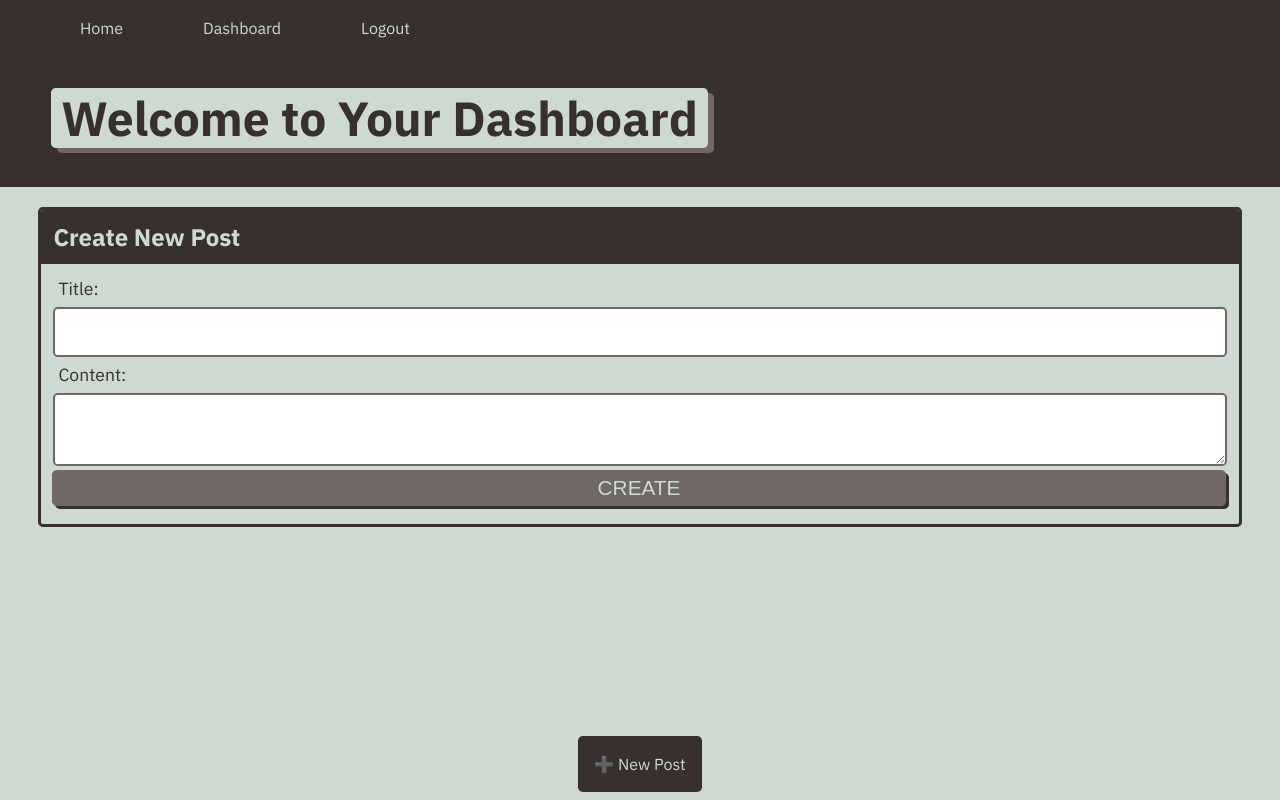
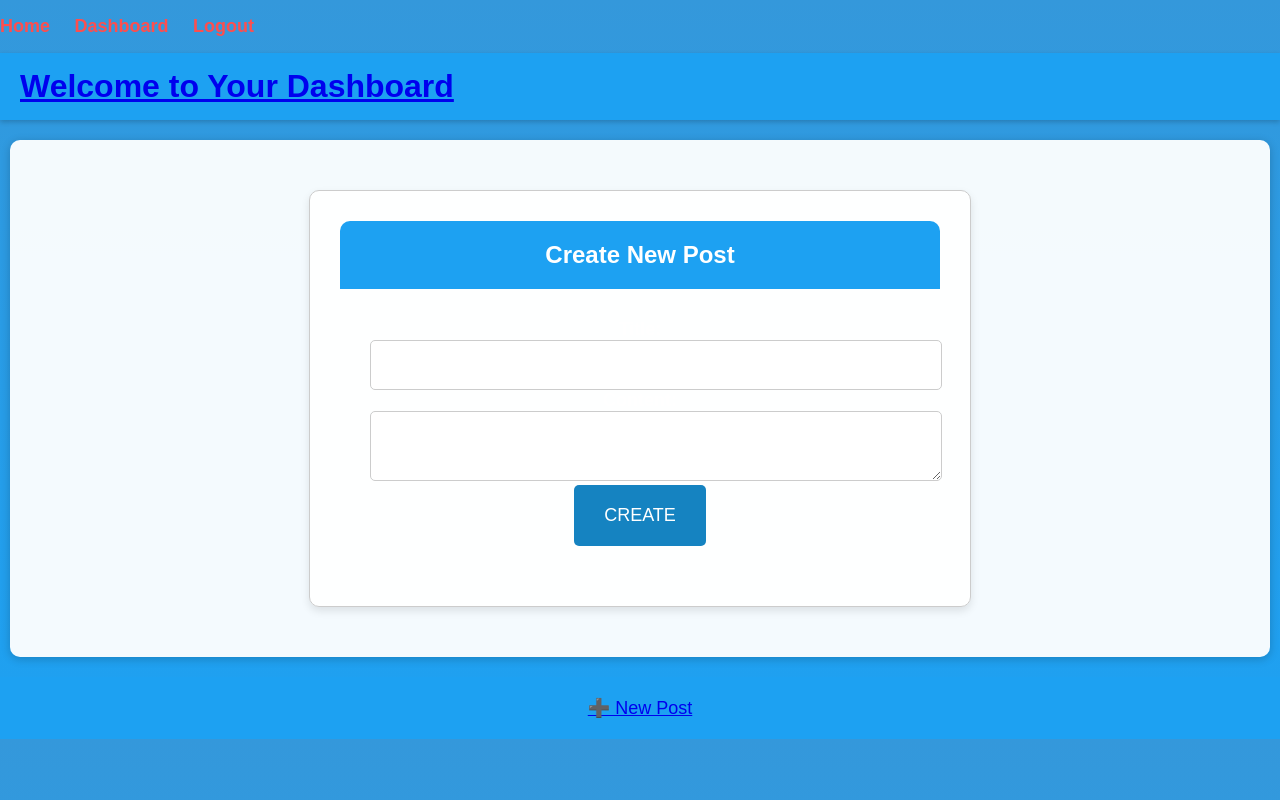
Before and after one commit to Fiqre-Ab/TechInsightsBlog, a Node server app: page /dashboard/new in a window 1280 px wide. Run offline with Node 20, Linux system fonts and the light colour scheme; a user stored in the database is signed in; some libraries are stand-ins or nearby versions.

Commit message:
Update style.css

```diff
--- a/public/css/style.css
+++ b/public/css/style.css
@@ -1,530 +1,140 @@
-:root {
-  --primary: #ccdad1;
-  --secondary: #9caea9;
-  --tertiary: #788585;
-  --light-dark: #6f6866;
-  --dark: #38302e;
-  --border-radius: 0.3rem;
+/* Reset some default styles for better consistency */
+body, h1, h2, p {
+  margin: 0;
+  padding: 0;
 }
 
-* {
-  box-sizing: border-box;
+/* Set a background image and text color for the body */
+body {
+  background: linear-gradient(to bottom, #3498db, #1da1f2);
+  color: #fff;
+  font-family: 'Arial', sans-serif;
 }
 
-body {
-  background-color: var(--primary);
-  margin: 0;
-  padding: 0;
-  font-family: "IBM Plex Sans", sans-serif;
-  color: var(--dark);
-  line-height: 1.5;
-  font-size: 16px;
+/* Style the header navigation */
+header {
+  background-color: #1da1f2;
+  color: #fff;
+  padding: 15px 20px; /* Adjusted padding for better spacing */
+  box-shadow: 0 2px 5px rgba(0, 0, 0, 0.2);
 }
 
-h1,
-h2,
-h3,
-h4,
-h5,
-h6 {
-  font-weight: 700;
-  margin: 0;
-  color: var(--dark);
-  line-height: 1.25;
+nav ul {
+  list-style: none;
+  padding: 0;
 }
 
-h2 a:visited {
-  color: var(--tertiary);
+nav ul li {
+  display: inline;
+  margin-right: 20px;
 }
 
-h2 a {
-  color: var(--primary);
+nav ul li a {
+  color: #fe4e4e;
+  text-decoration: none;
+  font-weight: bold;
+  font-size: 18px; /* Increased font size for better visibility */
+  transition: color 0.3s;
 }
 
-header {
-  margin-top: 50px;
+nav ul li a:hover {
+  color: #1583c1;
 }
 
+/* Style the main content area */
 main {
+  max-width: 1200px;
   margin: 20px auto;
-  width: 94%;
+  padding: 30px; /* Adjusted padding for better spacing */
+  background-color: rgba(255, 255, 255, 0.95);
+  border-radius: 10px;
+  box-shadow: 0 2px 10px rgba(0, 0, 0, 0.2);
+  display: flex;
+  flex-direction: column;
+  align-items: center;
 }
 
-a {
-  text-decoration: none;
+.container {
+  width: 100%;
+  display: flex;
+  justify-content: center;
+  align-items: center;
+  height: 100vh;
 }
 
-p {
-  font-size: 1.2rem;
-}
-
-input {
-    width: 100%;
-    border: 1px solid #ccc;
-    background: #FFF;
-    margin: 0 0 5px;
-    padding: 10px;
-}
-
-.card-header h2 {
-  color: var(--primary);
-}
-
-.btn {
-  font-size: 1.3rem;
-  text-decoration: none;
-  padding: 6px 5px;
-  width: 100%;
-  display: block;
-  margin: 5px 0;
-  border-radius: var(--border-radius);
-  color: var(--primary);
-  border: none;
-  outline: none;
-  background-color: var(--light-dark);
-  box-shadow: 3px 3px var(--dark);
-  transform: translate(-1px, -1px);
-}
-
-.btn:hover {
-  color: var(--primary);
-  background-color: var(--tertiary);
-  transform: translate(0, 0);
-  box-shadow: 2px 2px var(--dark);
-  cursor: pointer;
-}
-
-.btn-inline {
-  display: inline;
-}
-
-.li-inline {
-  display: inline;
-}
-
-.navbar {
-  width: 100%;
-  position: fixed;
-  background-color: var(--dark);
-}
-
-.nav-item {
-  margin: 0 40px;
-}
-
-.nav-item a {
-  color: var(--primary);
-}
-
-.hero {
-  padding: 3% 4%;
-  background-color: var(--dark);
-  color: var(--primary);
-}
-
-.hero p {
-  max-width: 75%;
-}
-
-.app-title {
-  font-size: 3rem;
-  background-color: var(--primary);
-  color: var(--dark);
-  padding: 0 10px;
-  display: inline-block;
-  border-radius: var(--border-radius);
-  box-shadow: 6px 5px var(--light-dark);
-}
-
-.app-title a {
-  color: var(--dark);
-}
-
-.list-group {
-  padding: 1%;
-}
-
-.list-item {
-  margin-bottom: 10px;
-  padding: 1.5%;
-  border-radius: var(--border-radius);
-  background-color: var(--light-dark);
-  color: var(--primary);
-  text-decoration: none;
-}
-
-.list-item:hover {
-  background-color: var(--dark);
-}
-
-.footer a {
-  display: inline-block;
-  padding: 1em;
-  margin-bottom: .5em;
-  background-color: var(--dark);
-  color: var(--primary);
-  border-radius: var(--border-radius);
-  text-decoration: none;
-}
-
-
-/* CARDS */
 .card {
-  margin: 0 0 20px 0;
-  border: 3px solid var(--dark);
-  border-radius: var(--border-radius);
+  background-color: rgba(255, 255, 255, 0.95);
+  border: 1px solid #ccc;
+  box-shadow: 0 4px 8px rgba(0, 0, 0, 0.1);
+  padding: 30px; /* Adjusted padding for better spacing */
+  margin: 20px;
+  text-align: center;
+  border-radius: 10px;
+  width: 80%;
+  max-width: 600px;
 }
 
 .card-header {
-  color: var(--primary);
-  background-color: var(--dark);
-  padding: 1%;
-  border-radius: calc(0.18rem - 1px) calc(0.18rem - 1px) 0 0;
+  background-color: #1da1f2;
+  color: #fff;
+  padding: 20px; /* Adjusted padding for better spacing */
+  border-radius: 10px 10px 0 0;
+  font-size: 24px; /* Increased font size for better visibility */
 }
 
 .card-body {
-  padding: 1%;
+  padding: 30px; /* Adjusted padding for better spacing */
 }
 
-.card-body2 {
-  padding: 3%;
-  color: var(--primary);
-  background-color: var(--dark);
-  font-size: 1rem;
-  margin: 10px;
-}
-
-/* FORM */
-.form-label,
-.form-input,
-.form-textarea {
-  display: block;
+.form-group {
+  margin: 20px 0; /* Adjusted margin for better spacing */
 }
 
 .form-label {
-  font-size: 1.1rem;
-  margin: 0 0 0 5px;
+  font-weight: bold;
+  font-size: 18px; /* Increased font size for better visibility */
 }
 
 .form-input {
   width: 100%;
-  padding: 1%;
-  margin: 5px 0;
-  font-size: 1.2rem;
-  border: 2px solid var(--light-dark);
-  border-radius: var(--border-radius);
+  padding: 15px; /* Adjusted padding for better spacing */
+  border: 1px solid #ccc;
+  border-radius: 5px;
+  font-size: 16px; /* Increased font size for better visibility */
 }
 
-/* HEIGHT / WIDTH UTILS */
-.min-100-vh {
-  min-height: 100vh;
+.btn {
+  background-color: #1da1f2;
+  color: #fff;
+  padding: 20px 30px; /* Adjusted padding for better spacing */
+  border: none;
+  border-radius: 5px;
+  cursor: pointer;
+  transition: background-color 0.3s, transform 0.2s;
+  font-size: 18px; /* Increased font size for better visibility */
 }
 
-.min-100-vw {
-  min-width: 100vw;
+.btn-primary {
+  background-color: #1583c1;
 }
 
-/* FONT UTILS */
-.text-uppercase {
-  text-transform: uppercase;
+.btn:hover {
+  background-color: #1da1f2;
+  transform: scale(1.05);
 }
 
-/* FLEX CONTENT */
-.flex-row {
-  display: flex;
-  flex-wrap: wrap;
+/* Style the footer */
+footer {
+  background-color: #1da1f2;
+  color: #fff;
+  text-align: center;
+  padding: 20px 0; /* Adjusted padding for better spacing */
+  font-size: 18px; /* Increased font size for better visibility */
 }
 
-.flex-column {
-  display: flex;
-  flex-direction: column;
-  flex-wrap: wrap;
-}
-
-.justify-space-between {
-  justify-content: space-between;
-}
-
-.justify-space-around {
-  justify-content: space-around;
-}
-
-.justify-flex-start {
-  justify-content: flex-start;
-}
-
-.justify-flex-end {
-  justify-content: flex-end;
-}
-
-.justify-center {
-  justify-content: center;
-}
-
-.align-stretch {
-  align-items: stretch;
-}
-
-.align-end {
-  align-items: flex-end;
-}
-
-.align-center {
-  align-items: center;
-}
-
-.col-auto {
-  flex-grow: 1;
-}
-
-.col-1 {
-  flex: 0 0 calc(100% * 1 / 12 - 2%);
-}
-
-.col-2 {
-  flex: 0 0 calc(100% * 2 / 12 - 2%);
-}
-
-.col-3 {
-  flex: 0 0 calc(100% * 3 / 12 - 2%);
-}
-
-.col-4 {
-  flex: 0 0 calc(100% * 4 / 12 - 2%);
-}
-
-.col-5 {
-  flex: 0 0 calc(100% * 5 / 12 - 2%);
-}
-
-.col-6 {
-  flex: 0 0 calc(100% * 6 / 12 - 2%);
-}
-
-.col-7 {
-  flex: 0 0 calc(100% * 7 / 12 - 2%);
-}
-
-.col-8 {
-  flex: 0 0 calc(100% * 8 / 12 - 2%);
-}
-
-.col-9 {
-  flex: 0 0 calc(100% * 9 / 12 - 2%);
-}
-
-.col-10 {
-  flex: 0 0 calc(100% * 10 / 12 - 2%);
-}
-
-.col-11 {
-  flex: 0 0 calc(100% * 11 / 12 - 2%);
-}
-
-.col-12 {
-  flex: 0 0 100%;
-}
-
-/* col-sm */
-@media screen and (min-width: 640px) {
-  .col-sm-1 {
-    flex: 0 0 calc(100% * 1 / 12 - 2%);
-  }
-
-  .col-sm-2 {
-    flex: 0 0 calc(100% * 2 / 12 - 2%);
-  }
-
-  .col-sm-3 {
-    flex: 0 0 calc(100% * 3 / 12 - 2%);
-  }
-
-  .col-sm-4 {
-    flex: 0 0 calc(100% * 4 / 12 - 2%);
-  }
-
-  .col-sm-5 {
-    flex: 0 0 calc(100% * 5 / 12 - 2%);
-  }
-
-  .col-sm-6 {
-    flex: 0 0 calc(100% * 6 / 12 - 2%);
-  }
-
-  .col-sm-7 {
-    flex: 0 0 calc(100% * 7 / 12 - 2%);
-  }
-
-  .col-sm-8 {
-    flex: 0 0 calc(100% * 8 / 12 - 2%);
-  }
-
-  .col-sm-9 {
-    flex: 0 0 calc(100% * 9 / 12 - 2%);
-  }
-
-  .col-sm-10 {
-    flex: 0 0 calc(100% * 10 / 12 - 2%);
-  }
-
-  .col-sm-11 {
-    flex: 0 0 calc(100% * 11 / 12 - 2%);
-  }
-
-  .col-sm-12 {
-    flex: 0 0 100%;
+/* Media query for responsiveness */
+@media (max-width: 768px) {
+  main {
+    padding: 20px; /* Adjusted padding for better spacing */
   }
 }
-
-/* col-md */
-@media screen and (min-width: 768px) {
-  .col-md-1 {
-    flex: 0 0 calc(100% * 1 / 12 - 2%);
-  }
-
-  .col-md-2 {
-    flex: 0 0 calc(100% * 2 / 12 - 2%);
-  }
-
-  .col-md-3 {
-    flex: 0 0 calc(100% * 3 / 12 - 2%);
-  }
-
-  .col-md-4 {
-    flex: 0 0 calc(100% * 4 / 12 - 2%);
-  }
-
-  .col-md-5 {
-    flex: 0 0 calc(100% * 5 / 12 - 2%);
-  }
-
-  .col-md-6 {
-    flex: 0 0 calc(100% * 6 / 12 - 2%);
-  }
-
-  .col-md-7 {
-    flex: 0 0 calc(100% * 7 / 12 - 2%);
-  }
-
-  .col-md-8 {
-    flex: 0 0 calc(100% * 8 / 12 - 2%);
-  }
-
-  .col-md-9 {
-    flex: 0 0 calc(100% * 9 / 12 - 2%);
-  }
-
-  .col-md-10 {
-    flex: 0 0 calc(100% * 10 / 12 - 2%);
-  }
-
-  .col-md-11 {
-    flex: 0 0 calc(100% * 11 / 12 - 2%);
-  }
-
-  .col-md-12 {
-    flex: 0 0 100%;
-  }
-}
-
-/* col-lg */
-@media screen and (min-width: 992px) {
-  .col-lg-1 {
-    flex: 0 0 calc(100% * 1 / 12 - 2%);
-  }
-
-  .col-lg-2 {
-    flex: 0 0 calc(100% * 2 / 12 - 2%);
-  }
-
-  .col-lg-3 {
-    flex: 0 0 calc(100% * 3 / 12 - 2%);
-  }
-
-  .col-lg-4 {
-    flex: 0 0 calc(100% * 4 / 12 - 2%);
-  }
-
-  .col-lg-5 {
-    flex: 0 0 calc(100% * 5 / 12 - 2%);
-  }
-
-  .col-lg-6 {
-    flex: 0 0 calc(100% * 6 / 12 - 2%);
-  }
-
-  .col-lg-7 {
-    flex: 0 0 calc(100% * 7 / 12 - 2%);
-  }
-
-  .col-lg-8 {
-    flex: 0 0 calc(100% * 8 / 12 - 2%);
-  }
-
-  .col-lg-9 {
-    flex: 0 0 calc(100% * 9 / 12 - 2%);
-  }
-
-  .col-lg-10 {
-    flex: 0 0 calc(100% * 10 / 12 - 2%);
-  }
-
-  .col-lg-11 {
-    flex: 0 0 calc(100% * 11 / 12 - 2%);
-  }
-
-  .col-lg-12 {
-    flex: 0 0 100%;
-  }
-}
-
-/* col-xl */
-@media screen and (min-width: 1200px) {
-  .col-xl-1 {
-    flex: 0 0 calc(100% * 1 / 12 - 2%);
-  }
-
-  .col-xl-2 {
-    flex: 0 0 calc(100% * 2 / 12 - 2%);
-  }
-
-  .col-xl-3 {
-    flex: 0 0 calc(100% * 3 / 12 - 2%);
-  }
-
-  .col-xl-4 {
-    flex: 0 0 calc(100% * 4 / 12 - 2%);
-  }
-
-  .col-xl-5 {
-    flex: 0 0 calc(100% * 5 / 12 - 2%);
-  }
-
-  .col-xl-6 {
-    flex: 0 0 calc(100% * 6 / 12 - 2%);
-  }
-
-  .col-xl-7 {
-    flex: 0 0 calc(100% * 7 / 12 - 2%);
-  }
-
-  .col-xl-8 {
-    flex: 0 0 calc(100% * 8 / 12 - 2%);
-  }
-
-  .col-xl-9 {
-    flex: 0 0 calc(100% * 9 / 12 - 2%);
-  }
-
-  .col-xl-10 {
-    flex: 0 0 calc(100% * 10 / 12 - 2%);
-  }
-
-  .col-xl-11 {
-    flex: 0 0 calc(100% * 11 / 12 - 2%);
-  }
-
-  .col-xl-12 {
-    flex: 0 0 100%;
-  }
-}
```
